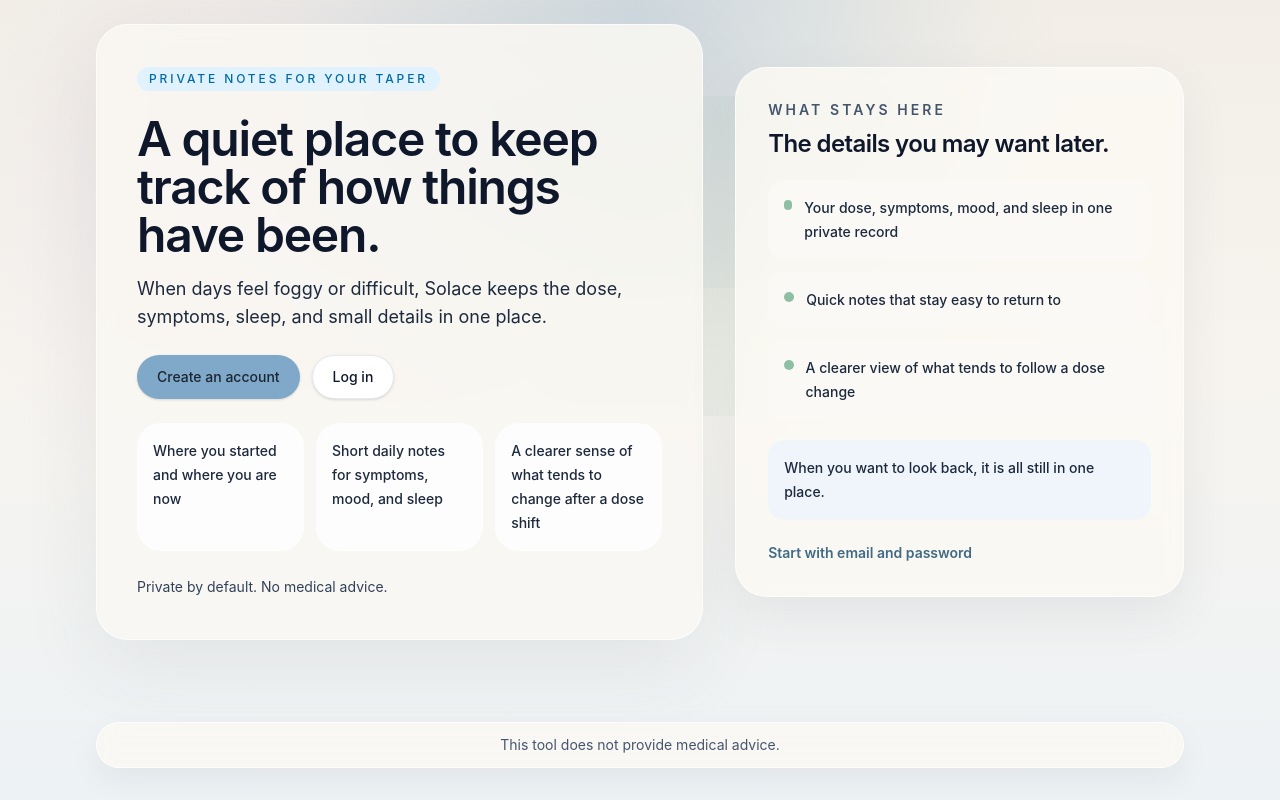
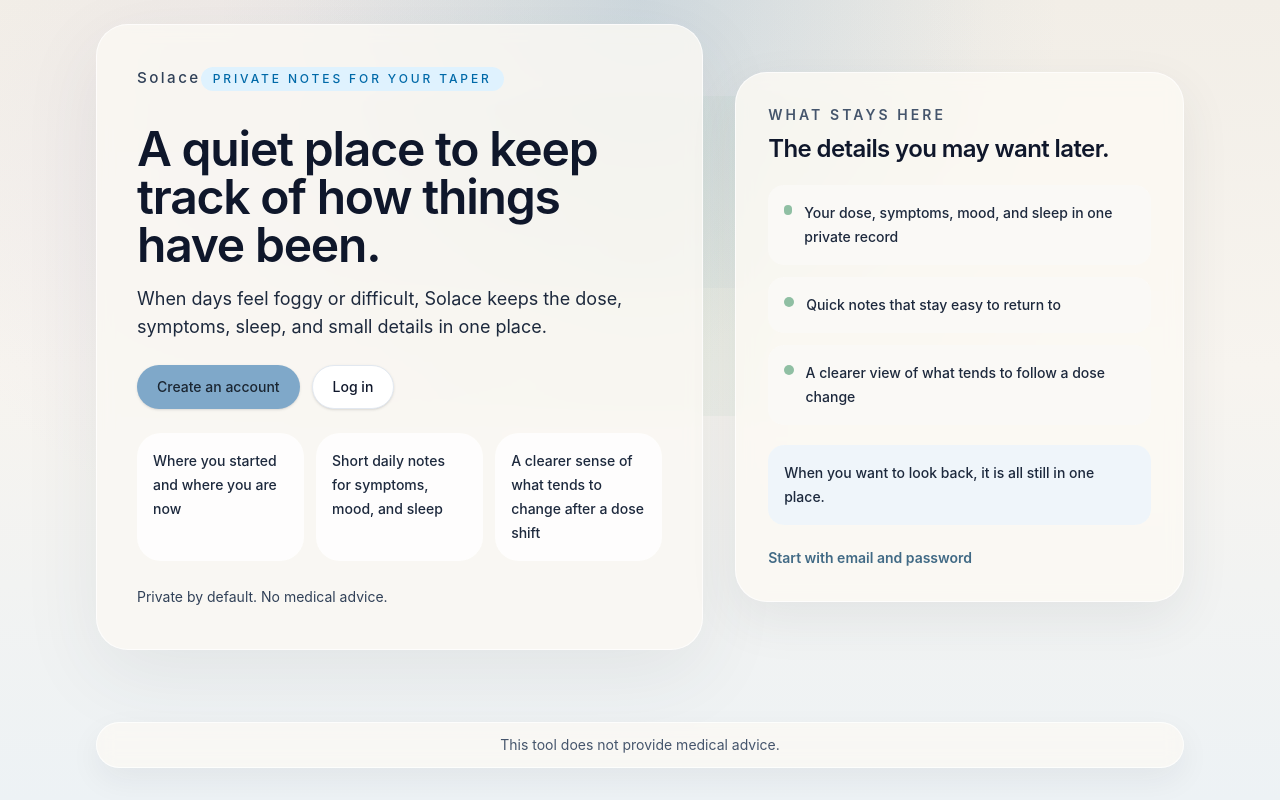
Before and after one commit to deathlikedaisies/solace, a Next.js app: page / in a window 1280 px wide. Built offline with nearby package versions, Linux system fonts and the light colour scheme; no server answers.

Commit message:
Show Solace wordmark on homepage

```diff
--- a/app/page.tsx
+++ b/app/page.tsx
@@ -1,6 +1,7 @@
 import Link from "next/link";
 import { redirect } from "next/navigation";
 import { homeHighlights } from "@/lib/constants";
+import { Logo } from "@/components/branding/logo";
 import { Card } from "@/components/ui/card";
 import { ButtonLink } from "@/components/ui/button";
 import { getOptionalUser } from "@/lib/auth";
@@ -22,8 +23,11 @@
     <main className="mx-auto flex w-full max-w-6xl flex-1 flex-col px-5 py-6 sm:px-8 lg:justify-center">
       <section className="grid gap-8 lg:grid-cols-[1.15fr_0.85fr] lg:items-center">
         <div className="space-y-6 rounded-[2rem] border border-white/70 bg-[rgba(251,248,243,0.82)] p-7 shadow-[0_24px_80px_rgba(54,66,82,0.08)] backdrop-blur sm:p-10">
-          <div className="inline-flex w-fit items-center rounded-full bg-sky-100 px-3 py-1 text-xs font-medium tracking-[0.24em] text-sky-700 uppercase">
-            Private notes for your taper
+          <div className="space-y-3">
+            <Logo className="text-sm tracking-[0.14em] text-slate-600" />
+            <div className="inline-flex w-fit items-center rounded-full bg-sky-100 px-3 py-1 text-xs font-medium tracking-[0.24em] text-sky-700 uppercase">
+              Private notes for your taper
+            </div>
           </div>
           <div className="space-y-4">
             <h1 className="max-w-2xl text-4xl font-semibold tracking-tight text-slate-900 sm:text-5xl">
```
